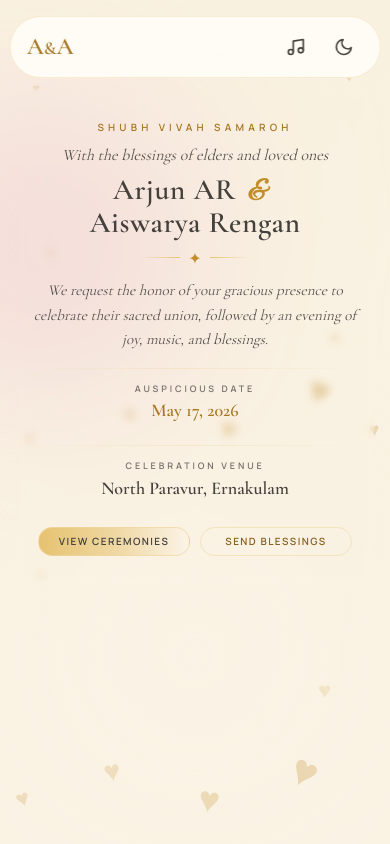
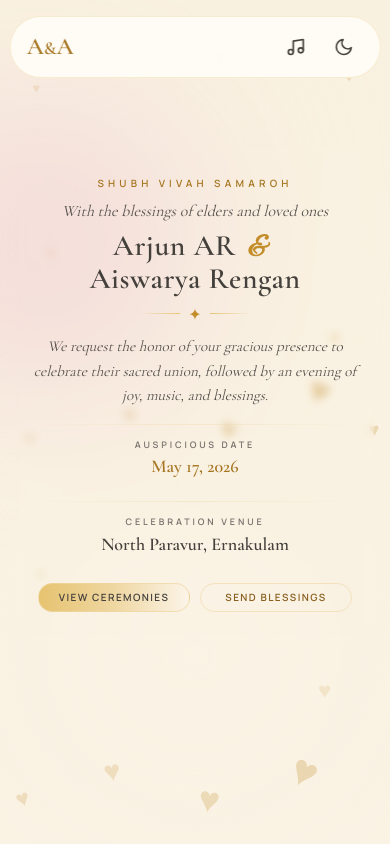
Before and after one commit to Akshay1836/Wedding_Arjun, a React (Vite) app: page / in a window 390 px wide. Shown: the top 844 px of the page. Built offline with nearby package versions, Linux system fonts and the light colour scheme.

Commit message:
hero page adjusted

```diff
--- a/src/components/CelebrationsVibeSection.jsx
+++ b/src/components/CelebrationsVibeSection.jsx
@@ -66,7 +66,7 @@
         </Reveal>
 
         <Reveal variant="fadeIn">
-          <h2 className="text-center font-['Great_Vibes'] leading-none text-gold-700 dark:text-gold-300" style={{ fontSize: "clamp(3rem, 8vw, 5.5rem)" }}>
+          <h2 className="text-center font-['Great_Vibes'] leading-none text-gold-700 dark:text-gold-300 mt-6 sm:mt-8" style={{ fontSize: "clamp(3rem, 8vw, 5.5rem)" }}>
             Every Moment Matters
           </h2>
         </Reveal>
--- a/src/components/HeroSection.jsx
+++ b/src/components/HeroSection.jsx
@@ -61,7 +61,7 @@
   return (
     <MotionSection
       id="home"
-      className="relative isolate flex min-h-screen items-start md:items-center overflow-hidden scroll-mt-28 px-4 pb-10 pt-10 md:min-h-screen md:pb-12 md:pt-12"
+      className="relative isolate flex min-h-screen items-start md:items-center overflow-hidden scroll-mt-28 px-4 pb-10 pt-24 md:min-h-screen md:pb-12 md:pt-12"
       initial="hidden"
       animate="visible"
       variants={containerVariants}
```
